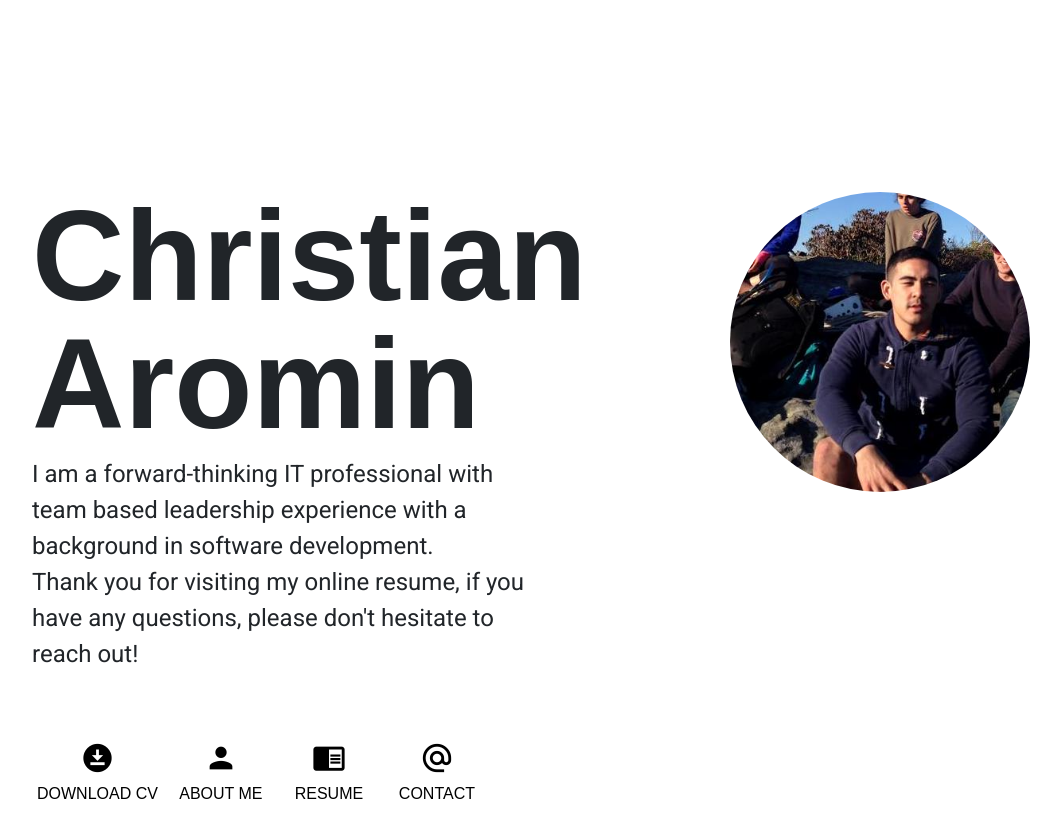
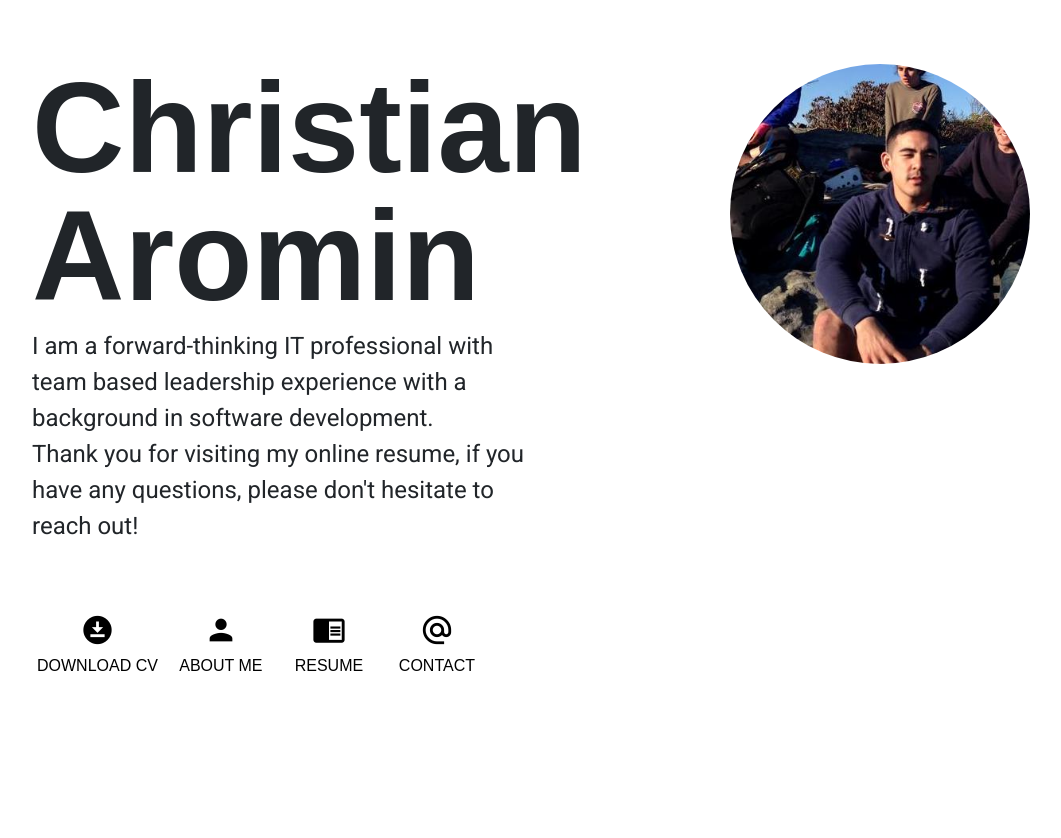
Before and after one commit to Caromin/CarominResume, an Angular app: page / in a window 1280 px wide. Shown: the top 838 px of the page, without its empty margins (50-1111 px from the left). Built offline with nearby package versions, Linux system fonts and the light colour scheme.

Commit message:
updated readme link, margin

```diff
--- a/src/app/components/home/home.component.scss
+++ b/src/app/components/home/home.component.scss
@@ -1,7 +1,3 @@
-.hardsetMarginTop {
-    margin-top: 15%;
-}
-
 .titleSize {
     font-size: 76px;
     font-family: 'Poppins', sans-serif;
--- a/src/styles.scss
+++ b/src/styles.scss
@@ -36,16 +36,16 @@ body { margin: 0; font-family: 'Poppins', sans-serif }
     height: 80px;
 }
 
+.hardsetMarginTop {
+    margin-top: 5% !important;
+}
+
 @media (max-width: 1000px) {
     .mobileBanner {
       display: block;
     }
-
     .introImage {
         display: none !important;
-    }
-    .hardsetMarginTop {
-        margin-top: 5% !important;
     }
 }
 
```
Also changed, not shown: 1 other file (tests, documents, lock files or other folders).
